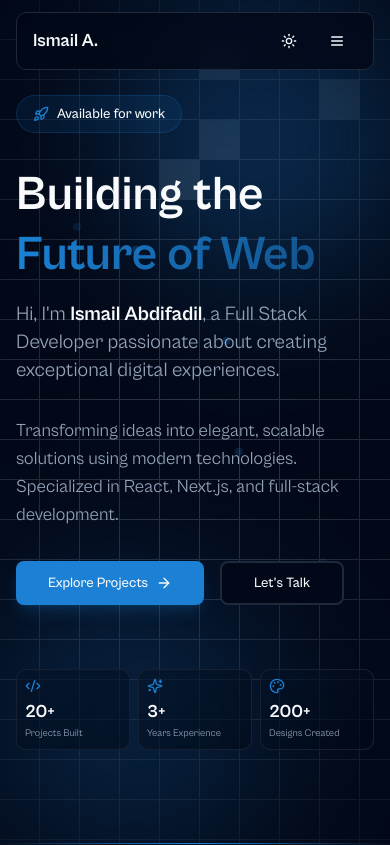
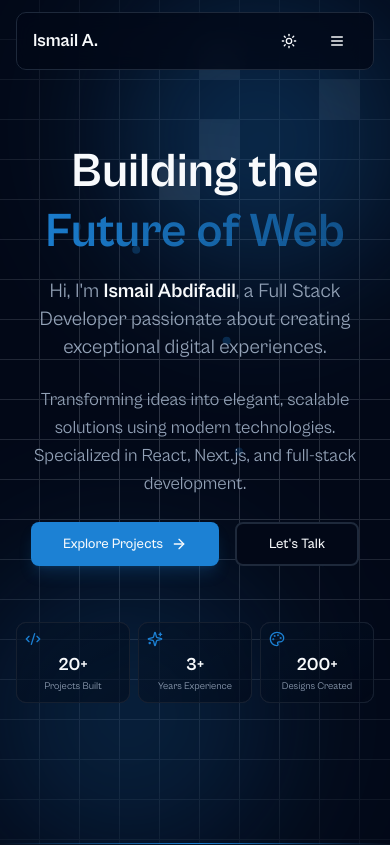
Before and after one commit to Diinsaalow/my-nextjs-portfolio, a Next.js app: page / in a window 390 px wide. Shown: the top 845 px of the page. Built offline with nearby package versions, Linux system fonts and the light colour scheme.

Commit message:
Refactor HeroSection3 by removing the "Available for work" badge for a cleaner layout, adjusting spacing for better alignment, and enhancing text centering for improved responsiveness.

```diff
--- a/components/hero-section-3.tsx
+++ b/components/hero-section-3.tsx
@@ -1,6 +1,6 @@
 'use client';
 import { Button } from '@/components/ui/button';
-import { ArrowRight, Code2, Palette, Rocket, Sparkles } from 'lucide-react';
+import { ArrowRight, Code2, Palette, Sparkles } from 'lucide-react';
 import Image from 'next/image';
 import { motion, useScroll, useTransform } from 'framer-motion';
 import { useRef } from 'react';
@@ -107,19 +107,7 @@ export function HeroSection3() {
       >
         <div className='grid lg:grid-cols-2 gap-8 lg:gap-12 max-w-7xl mx-auto h-full'>
           {/* Left Content */}
-          <div className='space-y-8 flex flex-col justify-center'>
-            {/* Badge */}
-            <motion.div
-              initial={{ opacity: 0, y: 20 }}
-              animate={{ opacity: 1, y: 0 }}
-              transition={{ duration: 0.5 }}
-            >
-              <div className='inline-flex items-center gap-2 px-4 py-2 rounded-full bg-primary/10 border border-primary/20 backdrop-blur-sm'>
-                <Rocket className='w-4 h-4 text-primary' />
-                <span className='text-sm font-medium'>Available for work</span>
-              </div>
-            </motion.div>
-
+          <div className='space-y-6 sm:space-y-8 flex flex-col justify-center text-center lg:text-left'>
             {/* Main Heading with Gradient */}
             <motion.div
               initial={{ opacity: 0, y: 30 }}
@@ -148,7 +136,7 @@ export function HeroSection3() {
               initial={{ opacity: 0, y: 30 }}
               animate={{ opacity: 1, y: 0 }}
               transition={{ duration: 0.6, delay: 0.2 }}
-              className='text-lg text-muted-foreground max-w-xl'
+              className='text-lg text-muted-foreground max-w-xl mx-auto lg:mx-0'
             >
               Transforming ideas into elegant, scalable solutions using modern
               technologies. Specialized in React, Next.js, and full-stack
@@ -160,7 +148,7 @@ export function HeroSection3() {
               initial={{ opacity: 0, y: 30 }}
               animate={{ opacity: 1, y: 0 }}
               transition={{ duration: 0.6, delay: 0.3 }}
-              className='flex flex-wrap gap-4'
+              className='flex flex-wrap gap-4 justify-center lg:justify-start'
             >
               <motion.div
                 whileHover={{ scale: 1.05 }}
```
